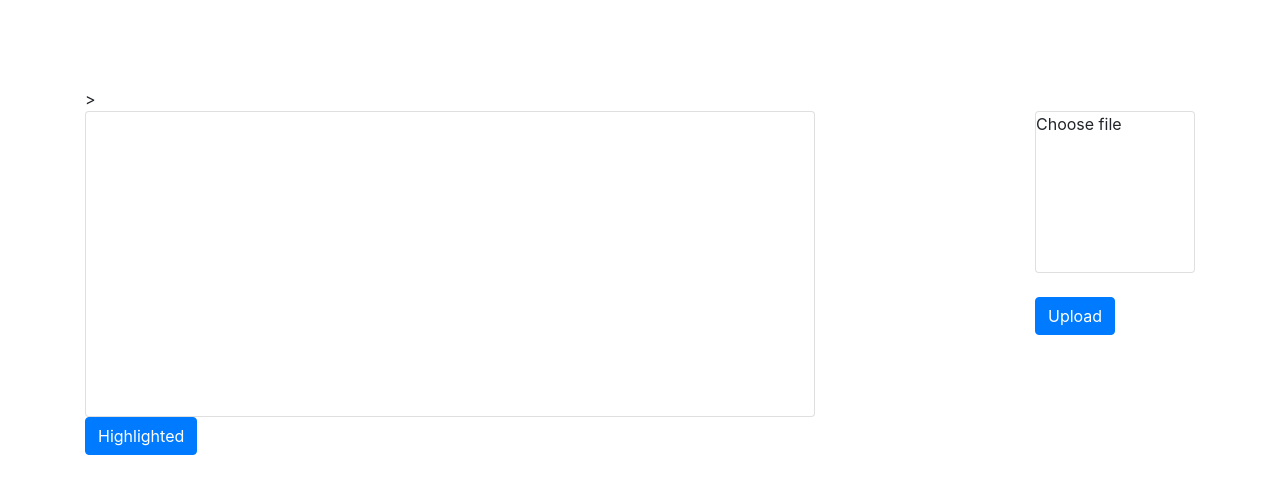
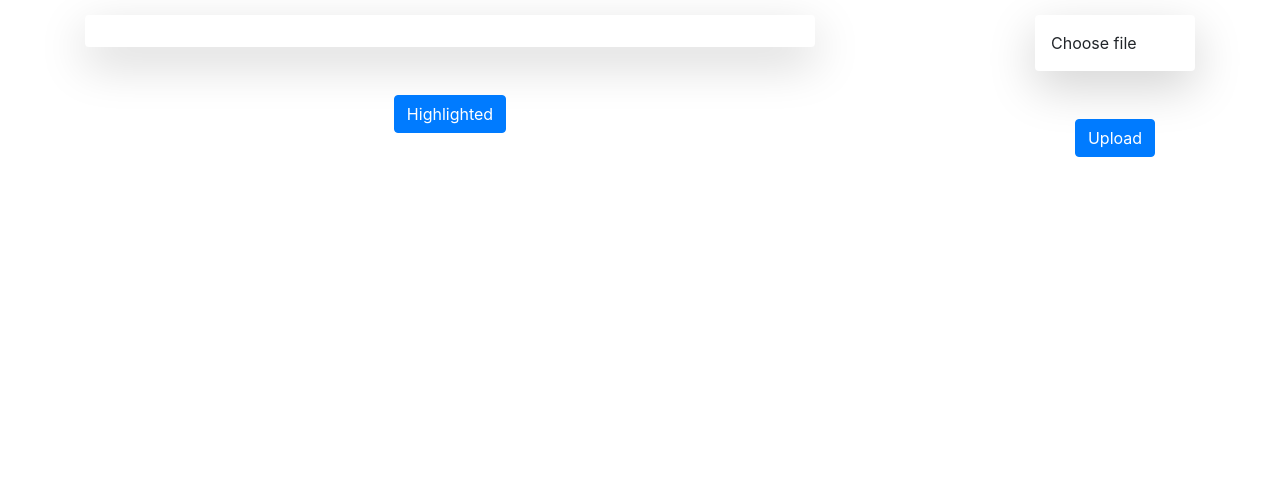
Before and after one commit to KeithMMeyer/HackOhio, a PHP site: page /upload.php in a window 1280 px wide. Shown: the part 56-550 px from the top of the page. Run offline with PHP 8.4, Linux system fonts and the light colour scheme; some libraries are stand-ins or nearby versions.

Commit message:
Fixing questionable design.

```diff
--- a/upload.php
+++ b/upload.php
@@ -22,48 +22,29 @@
     </head>
     <body>
         <?php include 'includes/include_nav.php';?>
-    <div>
-        <br>
-        <br>
-        <br>
-    </div>
         <div style=border-left:10px;border-right:10px;>
-<div class="container">>
+            <div class="container">
                 <span class="row" ></span>
                 <span class="row" >
                     <span class="col" >
-      <div class="card">
+                        <div class="shadow-lg p-3 mb-5 bg-white rounded">
                             <p class="card-text" style=float: left></p>
-      <br>
-        <br>
-        <br>
-          <br>
-        <br>
-        <br>
-        <br>
-        <br>
-        <br>
-        <br>
-        <br>
-        <br>
                         </div>
+                        <div class="col text-center">
                             <button type="button" class="btn btn-primary">Highlighted</button>
+                        </div>
                     </span>
                     <span class="col col-lg-2">
                     </span>
                     <span class="col col-lg-2">
-          <div class="card">
+                        <div class="shadow-lg p-3 mb-5 bg-white rounded">
                             <p class="card-text">Choose file</p>
-        <br>
-        <br>
-        <br>
-        <br>
-        <br>
                         </div>
-          <br>
+                        <div class="col text-center">
                             <button type="button" class="btn btn-primary" >Upload</button>
+                        </div>
                     </span>
-    </div>
+                </span>
             </div>
         </div>
     </body>
--- a/web/viewer.php
+++ b/web/viewer.php
@@ -43,7 +43,7 @@ See https://github.com/adobe-type-tools/cmap-resources
     </head>
     <body tabindex="1" class="loadingInProgress">
         <?php include '../includes/include_nav.php';?>
-        <div class="container" style="height:100%; max-width:100%;">
+        <div class="container" style="height:90%; max-width:100%;">
             <div class="row" style="height:100%">
                 <div class="col-sm">
                     <div id="outerContainer">
```
Lines whose indentation alone changed are shown as unchanged.
